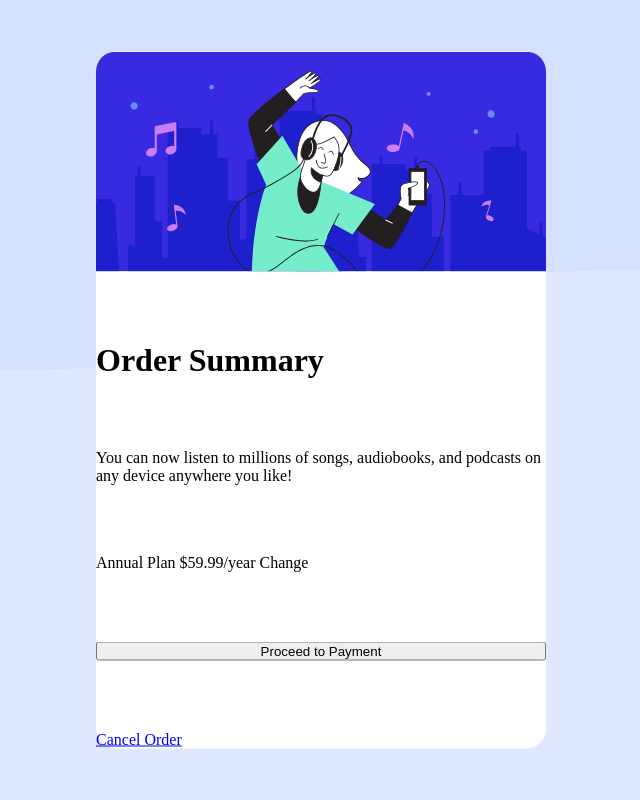
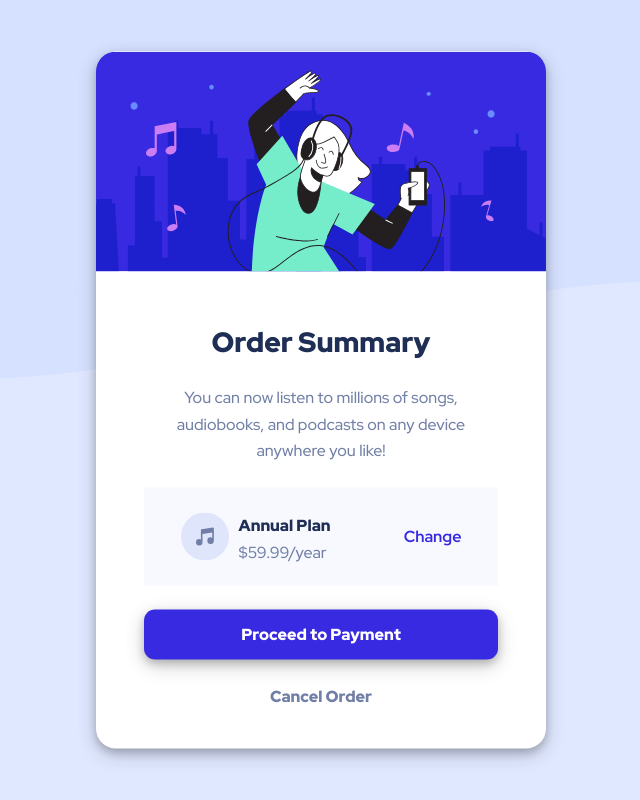
Before and after one commit to madroosterlab/FEM-OrderSummary, a plain HTML site: page index.html in a window 1280 px wide. Shown: the whole page, without its empty margins (319-959 px from the left). Drawn offline with Linux system fonts and the light colour scheme.

Commit message:
finished

```diff
--- a/index.html
+++ b/index.html
@@ -25,16 +25,29 @@
     <div class="second-bg"></div>
     <div class="card">
       <img
+        class="hero-img"
         src="./images/illustration-hero.svg"
         alt="person listening to music and dancing"
       />
-      <h1>Order Summary</h1>
-      <p>
-        You can now listen to millions of songs, audiobooks, and podcasts on any
-        device anywhere you like!
-      </p>
-      <div class="price">Annual Plan $59.99/year Change</div>
-      <button>Proceed to Payment</button><a href="#"> Cancel Order</a>
+      <div class="card-content">
+        <h1>Order Summary</h1>
+        <p>
+          You can now listen to millions of songs, audiobooks, and podcasts on
+          any device anywhere you like!
+        </p>
+        <div class="plan-card">
+          <div class="plan-w-img">
+            <img src="./images/icon-music.svg" />
+            <div class="text">
+              <span class="annual">Annual Plan</span
+              ><span class="price">$59.99/year</span>
+            </div>
+          </div>
+          <span class="change">Change</span>
+        </div>
+        <a href="#" class="button">Proceed to Payment</a
+        ><a href="#" class="cancel"> Cancel Order</a>
+      </div>
     </div>
   </body>
 </html>
--- a/main.scss
+++ b/main.scss
@@ -31,23 +31,93 @@ body {
     position: absolute;
     background-color: $blue150;
     height: 100px;
-    top: 270px;
+    top: 35vh;
     z-index: 10;
-    width: 50vw;
+    width: 40vw;
     border-radius: 50%;
   }
   .wave2 {
     position: absolute;
     background-color: $blue100;
     height: 100px;
-    top: 270px;
+    top: 35vh;
     right: 0;
     z-index: 10;
-    width: 50vw;
+    width: 40vw;
     border-radius: 50%;
   }
-
+  .card-content {
+    display: flex;
+    flex-direction: column;
+    justify-content: space-between;
+    width: 354px;
+    height: 386px;
+    margin: 48px auto;
+    .plan-card {
+      display: flex;
+      justify-content: space-around;
+      align-items: center;
+      background-color: $blue50;
+      width: 354px;
+      height: 98px;
+      .plan-w-img {
+        display: flex;
+        justify-content: space-between;
+        width: 150px;
+      }
+      .text {
+        display: flex;
+        flex-direction: column;
+        justify-content: space-between;
+        height: 45px;
+        .annual {
+          color: $blue950;
+          @extend %text-3;
+        }
+        .price {
+          color: $gray600;
+          @extend %text-3-medium;
+        }
+      }
+      .change {
+        @extend %text-3-bold;
+        color: $blue700;
+      }
+    }
+    .button {
+      @extend %text-3;
+      display: flex;
+      justify-content: center;
+      align-items: center;
+      color: $white;
+      text-decoration: none;
+      width: 100%;
+      height: 50px;
+      background-color: $blue700;
+      border-radius: 11px;
+      box-shadow: 0 4px 8px 0 rgba(0, 0, 0, 0.2),
+        0 6px 20px 0 rgba(0, 0, 0, 0.19);
+    }
+    .cancel {
+      @extend %text-3;
+      text-align: center;
+      text-decoration: none;
+      color: $gray600;
+    }
+  }
   .card {
+    h1 {
+      color: $blue950;
+      @extend %text-1;
+    }
+    p {
+      color: $gray600;
+      @extend %text-3-medium;
+    }
+    h1,
+    p {
+      text-align: center;
+    }
     position: absolute;
     top: 50%;
     left: 50%;
@@ -58,11 +128,35 @@ body {
     background-color: $white;
     border-radius: 20px;
     margin: 0 auto;
-    display: flex;
-    flex-direction: column;
-    justify-content: space-between;
+
+    box-shadow: 0 4px 8px 0 rgba(0, 0, 0, 0.2), 0 6px 20px 0 rgba(0, 0, 0, 0.19);
     img {
       border-radius: 20px 20px 0 0;
     }
   }
 }
+@media (max-width: 500px) {
+  body {
+    .card,
+    .hero-img {
+      width: 375px;
+    }
+    .card {
+      .plan-w-img img {
+        width: 48px;
+        height: 48px;
+      }
+    }
+    .card-content {
+      .button:hover {
+        background-color: $purple500;
+      }
+      .cancel:hover {
+        color: $blue950;
+      }
+      .change:hover {
+        color: $purple500;
+      }
+    }
+  }
+}
```
Also changed, not shown: style.css, 3 other files.
